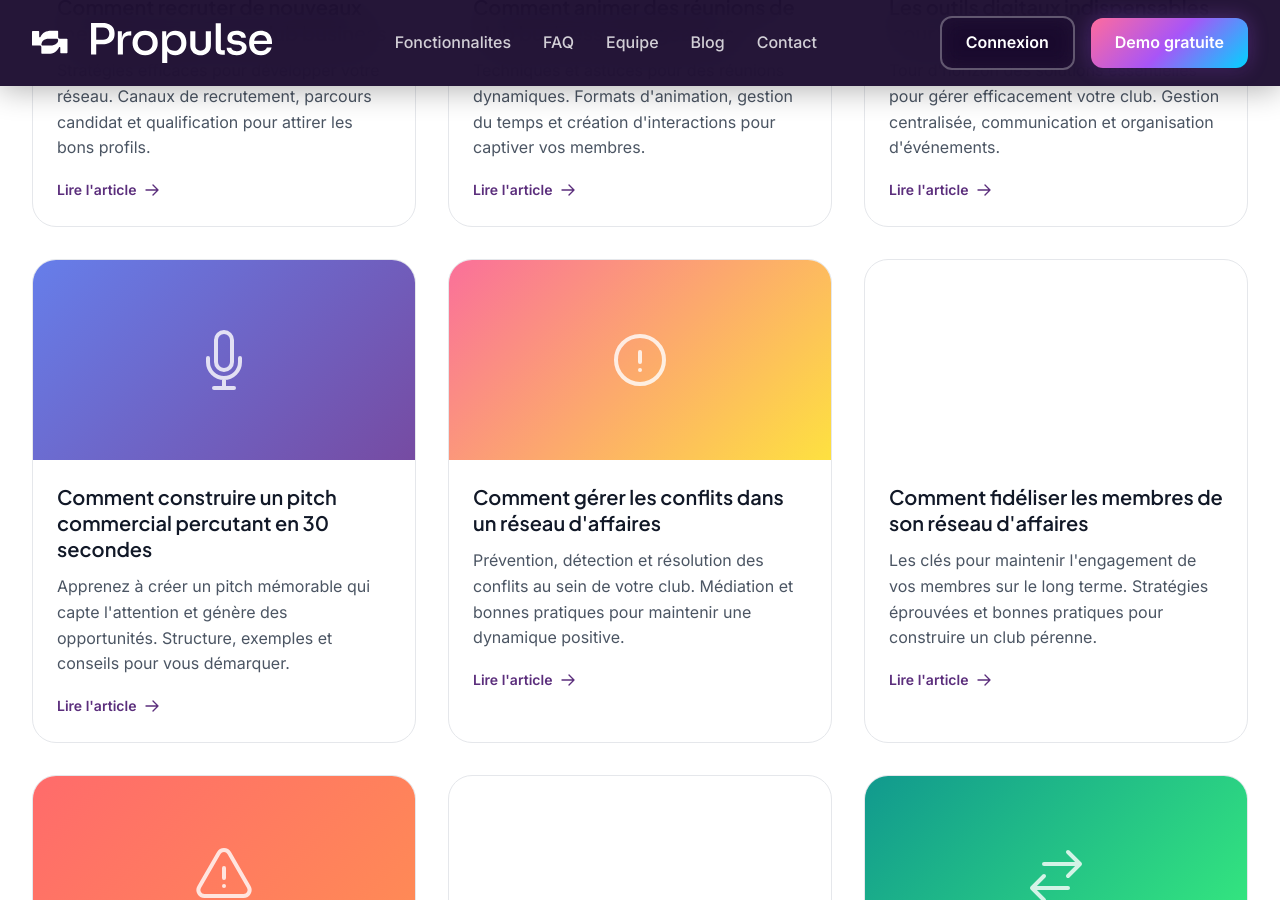
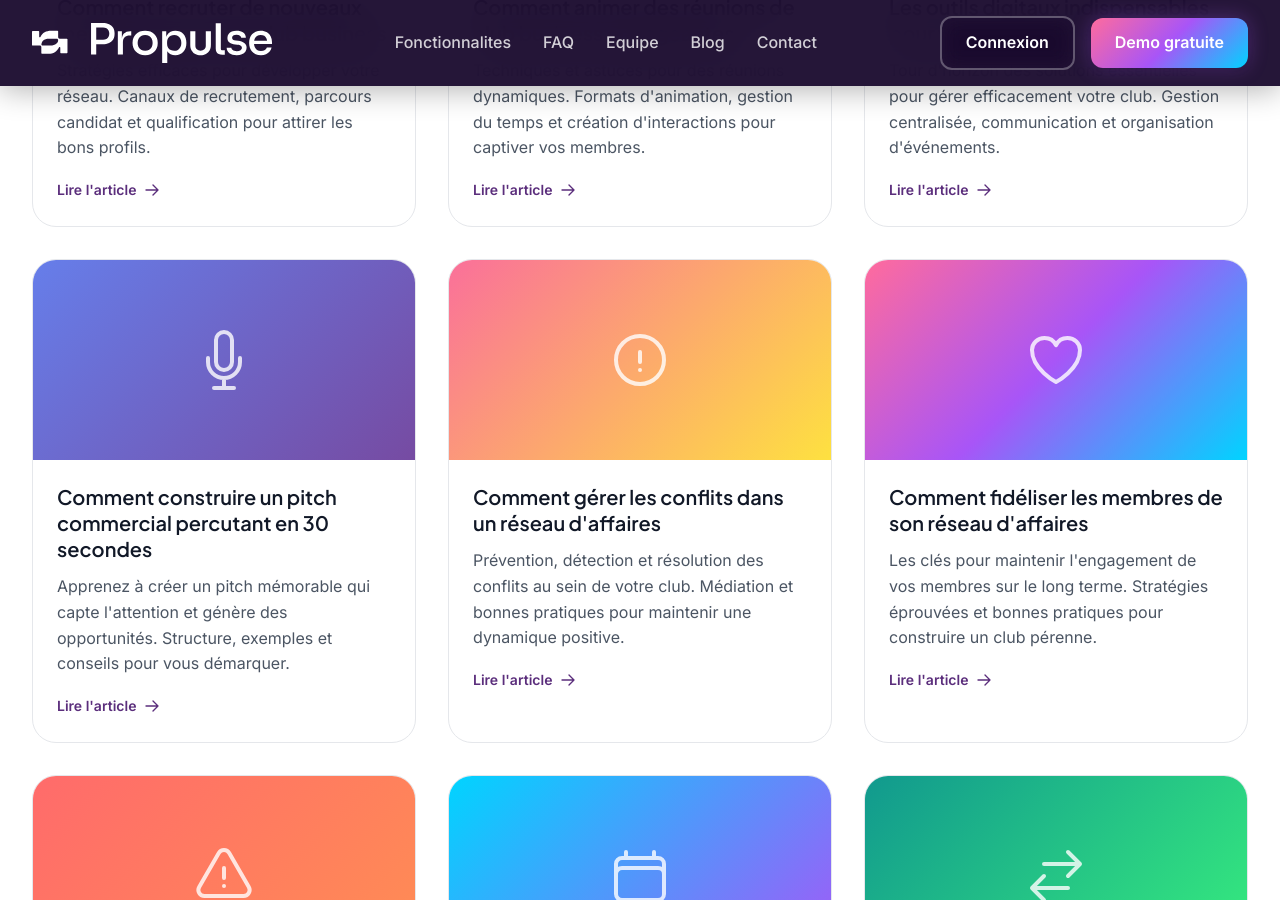
Before and after one commit to foreachcode/propulse-website, a Jekyll site: the page built from blog/index.html, in a window 1280 px wide and 900 px high, scrolled down 573 px. Built offline with Jekyll 4.4.1, drawn with Linux system fonts in a browser that asks for light colours; some web fonts are replaced.

Commit message:
Fix missing gradient backgrounds on blog cards
- Replace var(--gradient-cta) with inline gradient for Fidélisation article
- Replace var(--gradient-accent) with inline gradient for Événement networking
- Add gradient background to Gérer un club article (was missing)

Generated with [Claude Code](https://claude.ai/code)
via [Happy](https://happy.engineering)

Co-Authored-By: Claude <noreply@anthropic.com>
Co-Authored-By: Happy <yesreply@happy.engineering>

```diff
--- a/blog/index.html
+++ b/blog/index.html
@@ -148,7 +148,7 @@ header_scrolled: true
       <article class="blog-card fade-in">
         <a href="/blog/fideliser-membres-reseau-affaires" class="blog-card-link">
           <div class="blog-card-image">
-            <div class="blog-card-image-placeholder" style="background: var(--gradient-cta);">
+            <div class="blog-card-image-placeholder" style="background: linear-gradient(135deg, #FF6B9D 0%, #A855F7 50%, #00D4FF 100%);">
               <svg xmlns="http://www.w3.org/2000/svg" fill="none" viewBox="0 0 24 24" stroke-width="1.5" stroke="currentColor">
                 <path stroke-linecap="round" stroke-linejoin="round" d="M21 8.25c0-2.485-2.099-4.5-4.688-4.5-1.935 0-3.597 1.126-4.312 2.733-.715-1.607-2.377-2.733-4.313-2.733C5.1 3.75 3 5.765 3 8.25c0 7.22 9 12 9 12s9-4.78 9-12z" />
               </svg>
@@ -198,7 +198,7 @@ header_scrolled: true
       <article class="blog-card fade-in">
         <a href="/blog/organiser-evenement-networking-reussi" class="blog-card-link">
           <div class="blog-card-image">
-            <div class="blog-card-image-placeholder" style="background: var(--gradient-accent);">
+            <div class="blog-card-image-placeholder" style="background: linear-gradient(135deg, #00D4FF 0%, #A855F7 100%);">
               <svg xmlns="http://www.w3.org/2000/svg" fill="none" viewBox="0 0 24 24" stroke-width="1.5" stroke="currentColor">
                 <path stroke-linecap="round" stroke-linejoin="round" d="M6.75 3v2.25M17.25 3v2.25M3 18.75V7.5a2.25 2.25 0 012.25-2.25h13.5A2.25 2.25 0 0121 7.5v11.25m-18 0A2.25 2.25 0 005.25 21h13.5A2.25 2.25 0 0021 18.75m-18 0v-7.5A2.25 2.25 0 015.25 9h13.5A2.25 2.25 0 0121 11.25v7.5" />
               </svg>
@@ -248,7 +248,7 @@ header_scrolled: true
       <article class="blog-card fade-in">
         <a href="/blog/comment-gerer-un-club-business-facilement" class="blog-card-link">
           <div class="blog-card-image">
-            <div class="blog-card-image-placeholder">
+            <div class="blog-card-image-placeholder" style="background: linear-gradient(135deg, #391952 0%, #6B3FA0 50%, #9B59B6 100%);">
               <svg xmlns="http://www.w3.org/2000/svg" fill="none" viewBox="0 0 24 24" stroke-width="1.5" stroke="currentColor">
                 <path stroke-linecap="round" stroke-linejoin="round" d="M18 18.72a9.094 9.094 0 003.741-.479 3 3 0 00-4.682-2.72m.94 3.198l.001.031c0 .225-.012.447-.037.666A11.944 11.944 0 0112 21c-2.17 0-4.207-.576-5.963-1.584A6.062 6.062 0 016 18.719m12 0a5.971 5.971 0 00-.941-3.197m0 0A5.995 5.995 0 0012 12.75a5.995 5.995 0 00-5.058 2.772m0 0a3 3 0 00-4.681 2.72 8.986 8.986 0 003.74.477m.94-3.197a5.971 5.971 0 00-.94 3.197M15 6.75a3 3 0 11-6 0 3 3 0 016 0zm6 3a2.25 2.25 0 11-4.5 0 2.25 2.25 0 014.5 0zm-13.5 0a2.25 2.25 0 11-4.5 0 2.25 2.25 0 014.5 0z" />
               </svg>
```
